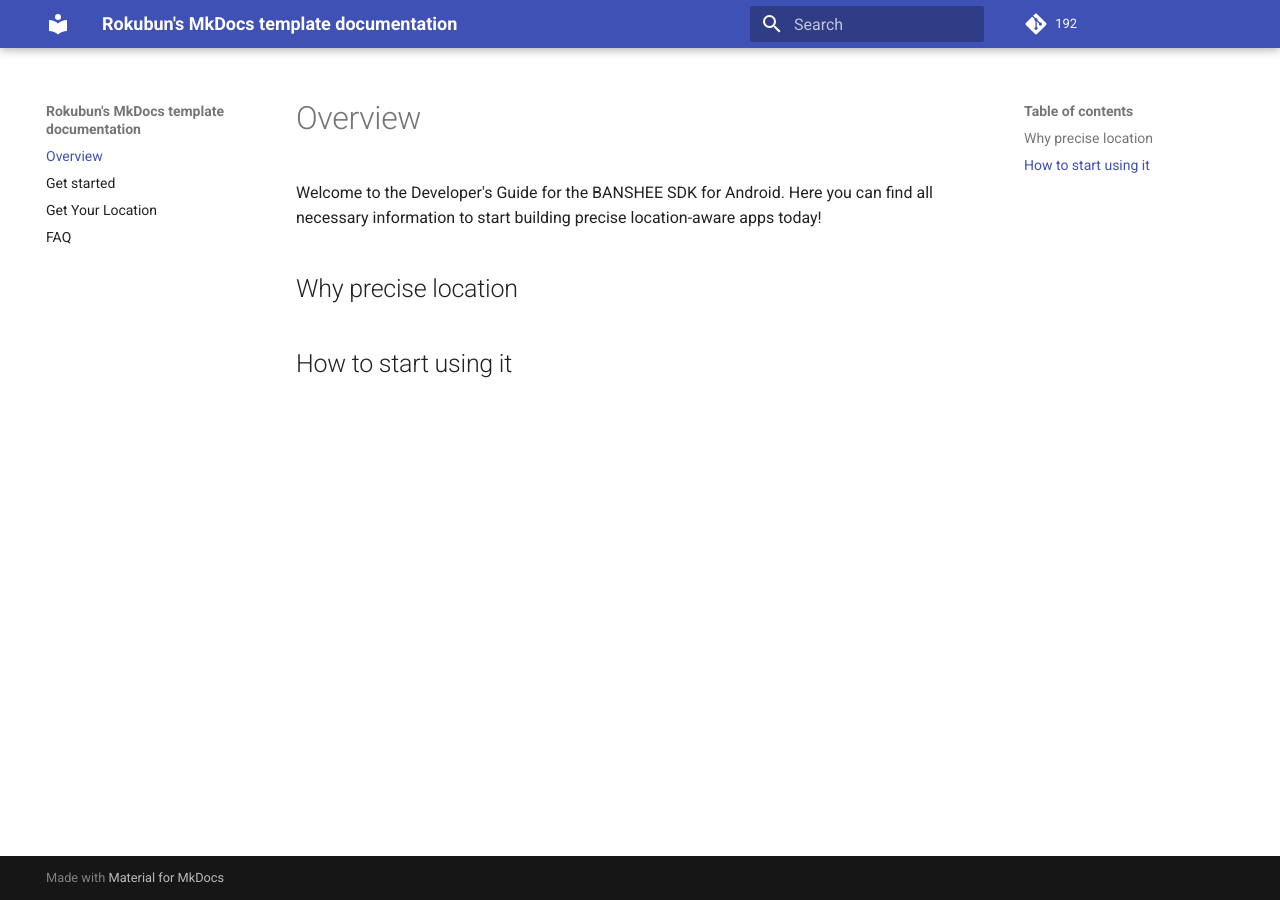
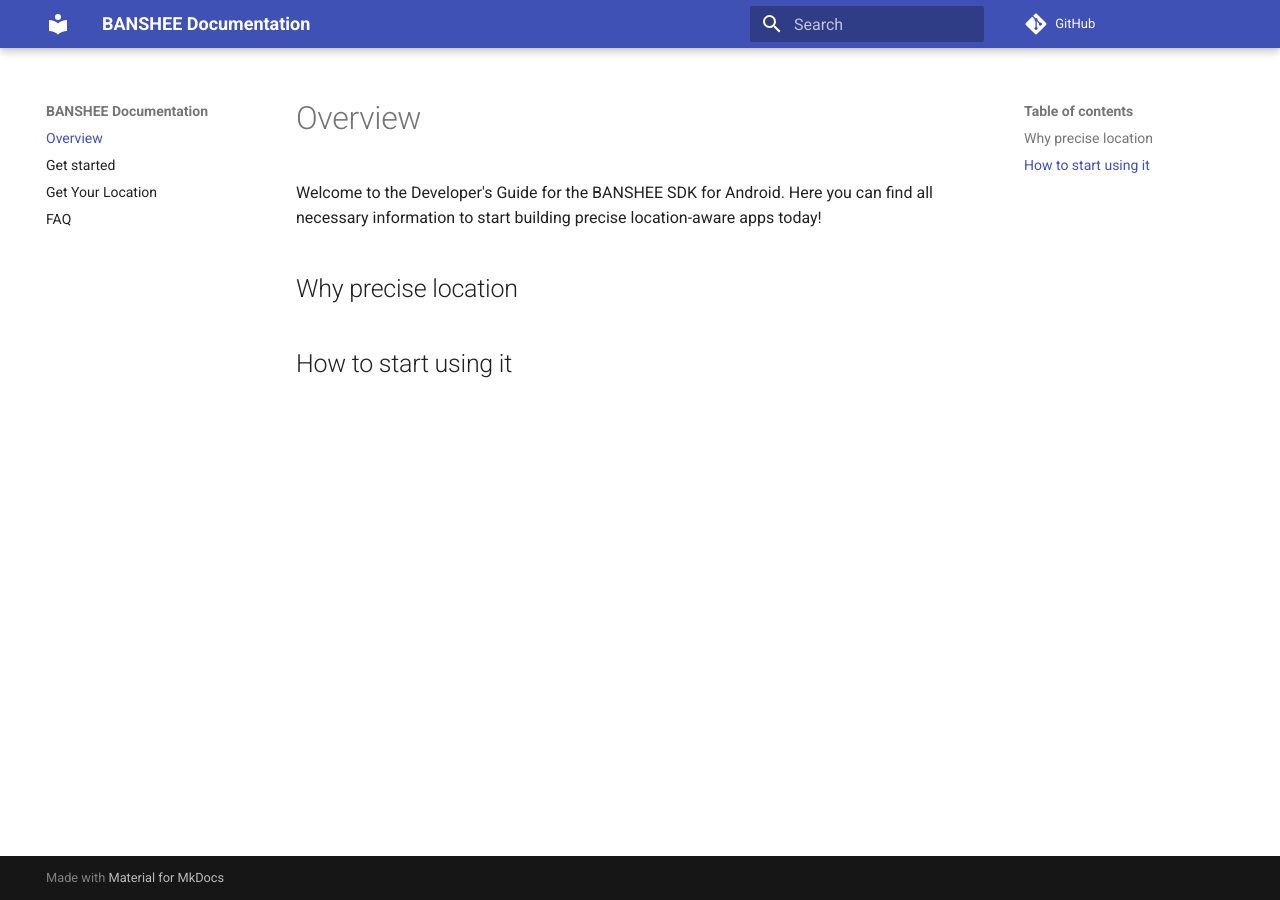
Before and after one commit to rokubun/banshee-docs, an MkDocs documentation site: the page built from docs/index.md, in a window 1280 px wide. Built offline with MkDocs 1.6.1 and Material for MkDocs 9.7.7, drawn with Linux system fonts in a browser that asks for light colours; some web fonts are replaced; comment, search, counter and statistics services are not loaded.

Commit message:
fix: update url and repo url

```diff
--- a/mkdocs.yml
+++ b/mkdocs.yml
@@ -1,5 +1,5 @@
-site_name: "Rokubun's MkDocs template documentation"
-site_url: "https://example.rokubun.cat"
+site_name: "BANSHEE Documentation"
+site_url: "https://docs.banshee.rokubun.cat"
 theme:
   name: material
   language: en
@@ -7,7 +7,7 @@
     text: Roboto
     code: Roboto Mononame
     search_index_only: true
-repo_url: 'http://192.168.1.54:9080/templates/mkdocs.git'
+repo_url: 'https://github.com/rokubun/banshee-docs'
 nav:
   - 'Overview': index.md
   - 'Get started': 'sections/get_started.md'
```
